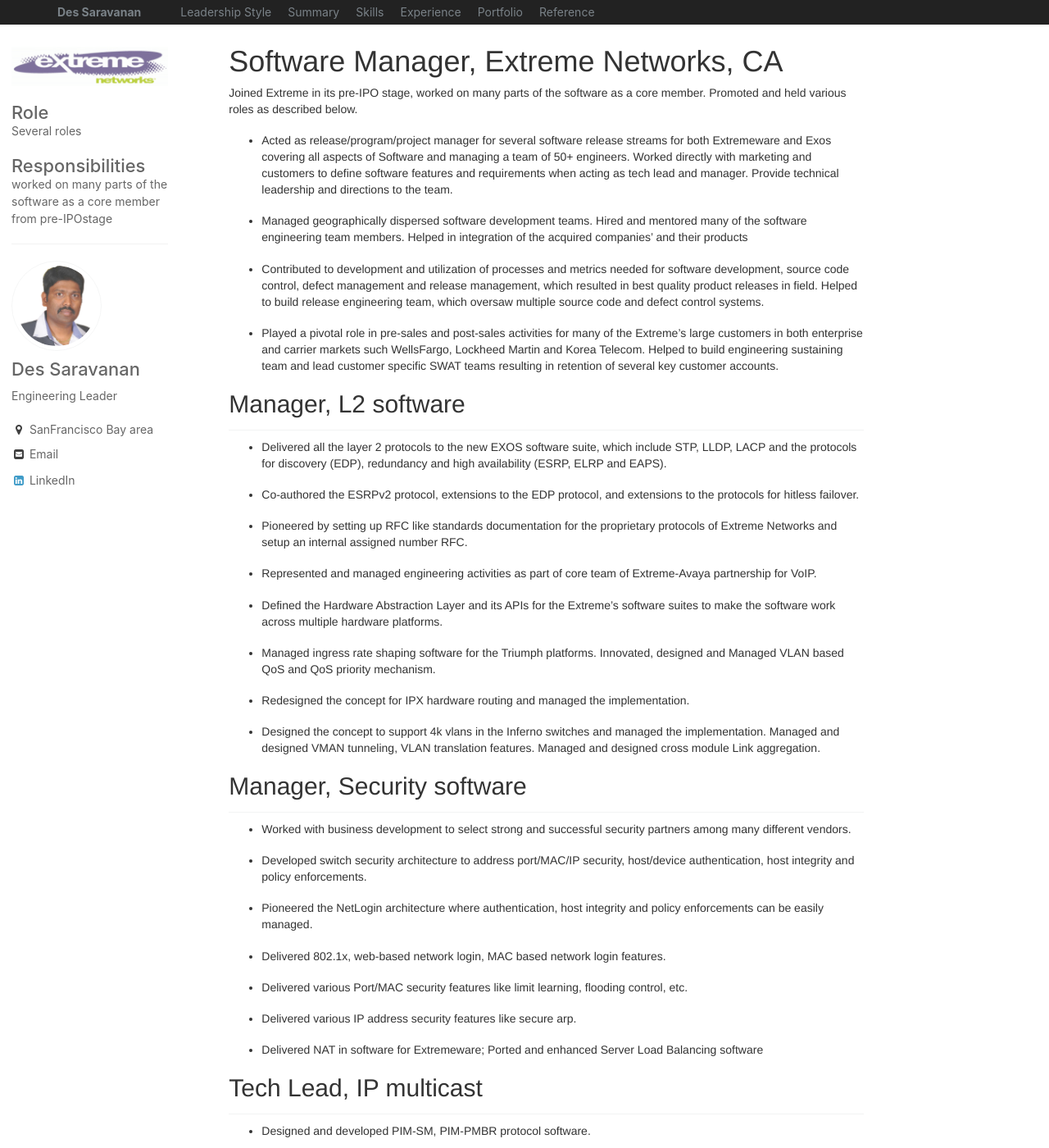
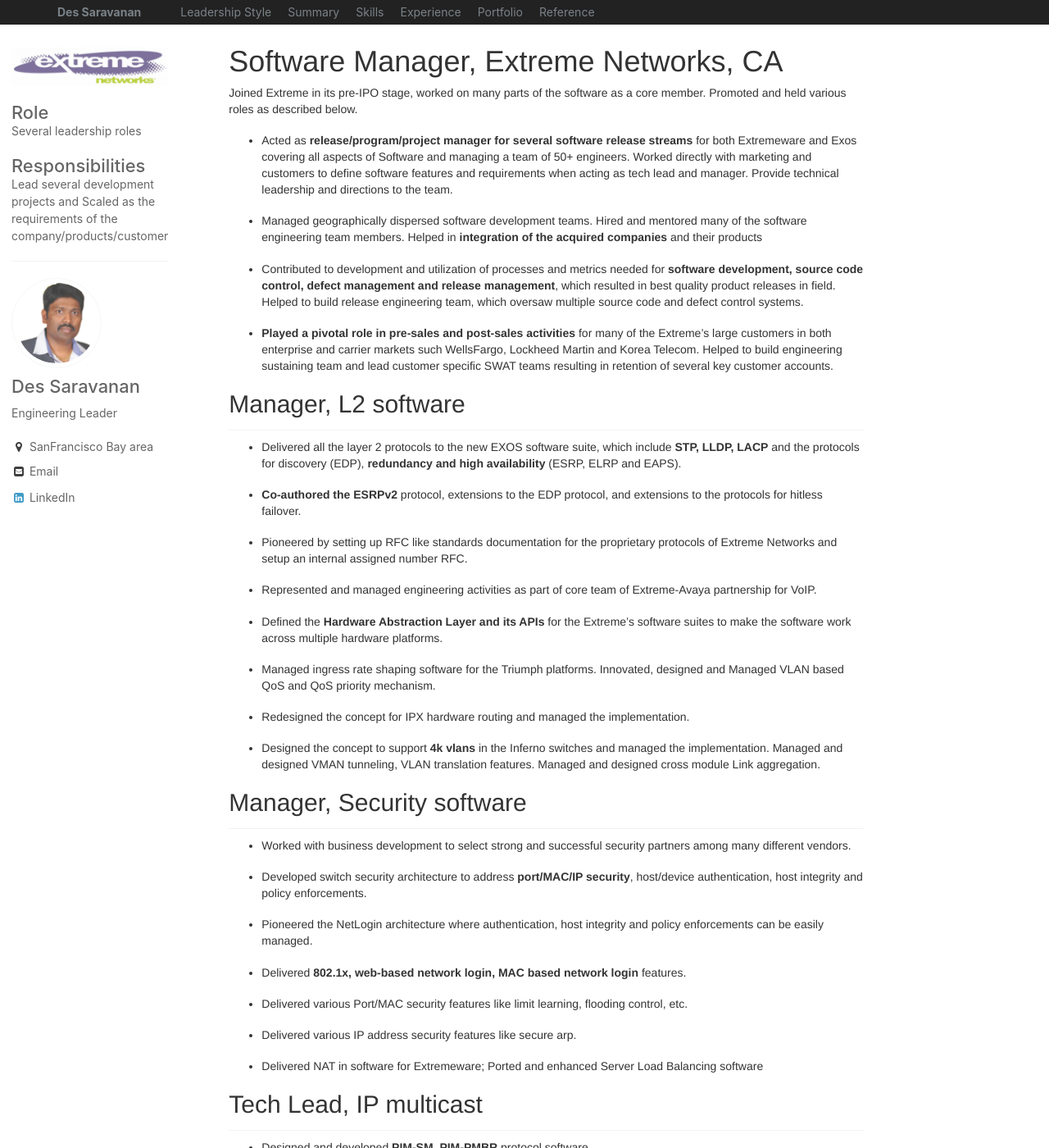
Before and after one commit to nitheeshkl/des, a Jekyll site: the page built from _experience/03-extreme.md, in a window 1280 px wide and 1400 px high. Shown: the whole window at 82% size. Built offline with Jekyll 4.4.1, drawn with Linux system fonts in a browser that asks for light colours; some of the changed text lies outside the part shown.

Commit message:
update and highlight extreme experience content
Signed-off-by: Nitheesh K L <nitheesh.k.l@intel.com>

```diff
--- a/_experience/03-extreme.md
+++ b/_experience/03-extreme.md
@@ -8,31 +8,31 @@
   - title: "Role"
     image: extreme_logo.png
     image_alt: "extreme logo"
-    text: "Several roles"
+    text: "Several leadership roles"
   - title: "Responsibilities"
-    text: "worked on many parts of the software as a core member from pre-IPOstage"
+    text: "Lead several development projects and Scaled as the requirements of the company/products/customer"
 ---
 
 Joined Extreme in its pre-IPO stage, worked on many parts of the software as a
 core member. Promoted and held various roles as described below.
 
-* Acted as release/program/project manager for several software release streams
+* Acted as **release/program/project manager for several software release streams**
 for both Extremeware and Exos covering all aspects of Software and managing a
 team of 50+ engineers. Worked directly with marketing and customers to define
 software features and requirements when acting as tech lead and manager.
 Provide technical leadership and directions to the team.
 
 * Managed geographically dispersed software development teams. Hired and
-mentored many of the software engineering team members. Helped in integration
-of the acquired companies’ and their products
+mentored many of the software engineering team members. Helped in **integration
+of the acquired companies** and their products
 
 * Contributed to development and utilization of processes and metrics needed
-for software development, source code control, defect management and release
-management, which resulted in best quality product releases in field. Helped to
+for **software development, source code control, defect management and release
+management**, which resulted in best quality product releases in field. Helped to
 build release engineering team, which oversaw multiple source code and defect
 control systems.
 
-* Played a pivotal role in pre-sales and post-sales activities for many of the
+* **Played a pivotal role in pre-sales and post-sales activities** for many of the
 Extreme’s large customers in both enterprise and carrier markets such
 WellsFargo, Lockheed Martin and Korea Telecom. Helped to build engineering
 sustaining team and lead customer specific SWAT teams resulting in retention of
@@ -41,10 +41,10 @@
 Manager, L2 software
 ---------------------
 * Delivered all the layer 2 protocols to the new EXOS software suite, which
-include STP, LLDP, LACP and the protocols for discovery (EDP), redundancy and
-high availability (ESRP, ELRP and EAPS).
+include **STP, LLDP, LACP** and the protocols for discovery (EDP), **redundancy and
+high availability** (ESRP, ELRP and EAPS).
 
-* Co-authored the ESRPv2 protocol, extensions to the EDP protocol, and
+* **Co-authored the ESRPv2** protocol, extensions to the EDP protocol, and
 extensions to the protocols for hitless failover.
 
 * Pioneered by setting up RFC like standards documentation for the proprietary
@@ -53,7 +53,7 @@
 * Represented and managed engineering activities as part of core team of
 Extreme-Avaya partnership for VoIP.
 
-* Defined the Hardware Abstraction Layer and its APIs for the Extreme’s
+* Defined the **Hardware Abstraction Layer and its APIs** for the Extreme’s
 software suites to make the software work across multiple hardware platforms.
 
 * Managed ingress rate shaping software for the Triumph platforms. Innovated,
@@ -62,7 +62,7 @@
 * Redesigned the concept for IPX hardware routing and managed the
 implementation.
 
-* Designed the concept to support 4k vlans in the Inferno switches and managed
+* Designed the concept to support **4k vlans** in the Inferno switches and managed
 the implementation. Managed and designed VMAN tunneling, VLAN translation
 features. Managed and designed cross module Link aggregation.
 
@@ -71,13 +71,13 @@
 * Worked with business development to select strong and successful security
 partners among many different vendors.
 
-* Developed switch security architecture to address port/MAC/IP security,
+* Developed switch security architecture to address **port/MAC/IP security**,
 host/device authentication, host integrity and policy enforcements.
 
 * Pioneered the NetLogin architecture where authentication, host integrity and
 policy enforcements can be easily managed.
 
-* Delivered 802.1x, web-based network login, MAC based network login features.
+* Delivered **802.1x, web-based network login, MAC based network login** features.
 
 * Delivered various Port/MAC security features like limit learning, flooding
 control, etc.
@@ -89,9 +89,9 @@
 
 Tech Lead, IP multicast
 -----------------------
-* Designed and developed PIM-SM, PIM-PMBR protocol software.
+* Designed and developed **PIM-SM, PIM-PMBR** protocol software.
 
-* Ported PIM-DM protocol software to the Extreme’s products. Maintained DVMRP
+* Ported **PIM-DM** protocol software to the Extreme’s products. Maintained DVMRP
 and IGMP snooping
 
 * Fine tuned hardware algorithm to fast path multicast routing. Designed and
@@ -99,9 +99,9 @@
 
 Tech Lead, L3 software
 ----------------------
-* Managed and delivered VRRP for Exos;
+* Managed and delivered **VRRP** for Exos;
 
-* Optimized IP slowpath code to achieve 10 fold increase in the speed
+* **Optimized IP slowpath** code to achieve 10 fold increase in the speed
 
 * Designed and developed IP route redistribution at the route table management
 level; Enhanced IP route table to recognize unicast and multicast specific
@@ -116,7 +116,7 @@
 ----------------------------
 * Bring up few new line cards in our chassis platforms
 
-* Innovated and lead the hardware health checks
+* Innovated and lead the **hardware health checks**
 
 * Redesigned and developed mirroring
 
```
